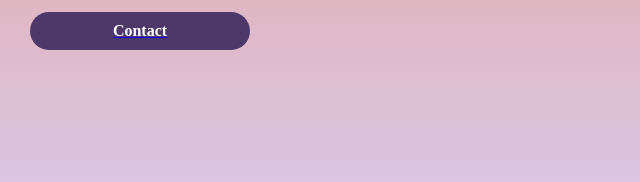
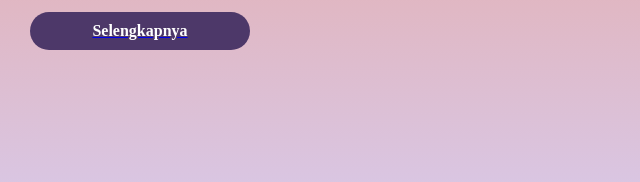
Before and after one commit to staudaa/frontend, a plain HTML site: page index.html in a window 1280 px wide. Shown: the part 443-625 px from the top of the page, 98-738 px from the left. Drawn offline with Linux system fonts and the light colour scheme; a web font is replaced by a local one.

Commit message:
ubah contact

```diff
--- a/index.html
+++ b/index.html
@@ -31,7 +31,7 @@
                 <h3>I'M RAUDA</h3>
                 <p>Selamat datang di Biodata saya. Tempat in berisi tentang hal-hal apa saja yang menyangkut dengan "Rauda". Bawang putih burung merpati terima kasih telah kemari.
                 </p>
-                <a href="#ctct"><p class="satu">Contact</p></a>
+                <a href="#ctct"><p class="satu">Selengkapnya</p></a>
             </div>
             <div class="kanan">
                 <img src="akshi.png"/>
```
